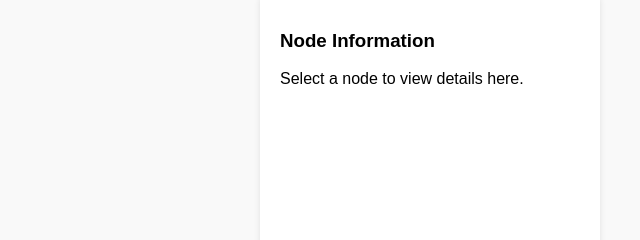
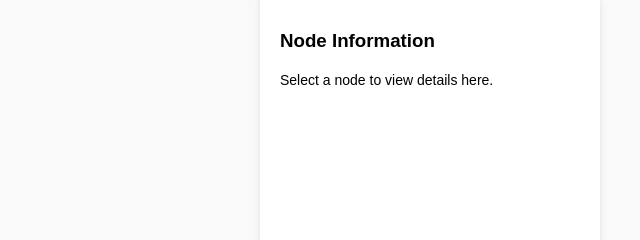
Before and after one commit to dominikh97/historicalsights, a website: page index.html in a window 1280 px wide. Shown: the part 152-392 px from the top of the page, 640-1280 px from the left. Drawn offline with nearby package versions, Linux system fonts and the light colour scheme.

Commit message:
Update index.html

```diff
--- a/index.html
+++ b/index.html
@@ -88,9 +88,9 @@
             flex-grow: 1;
         }
 
-        /* Initially hide the calculate button */
-        #calculateAndDownloadBtn {
-            display: none;
+        #nodeDetails {
+            margin-top: 20px;
+            font-size: 14px;
         }
     </style>
 </head>
@@ -136,11 +136,10 @@
 
         <div id="map"></div>
 
-        <!-- New right panel -->
         <div id="rightPanel">
             <h3>Node Information</h3>
             <p id="nodeDetails">Select a node to view details here.</p>
-            <button id="calculateAndDownloadBtn">Calculate and Download Polygon</button>
+            <button id="polygonBtn" style="display:none;">Calculate and Fetch Polygon</button>
         </div>
     </div>
 
```
